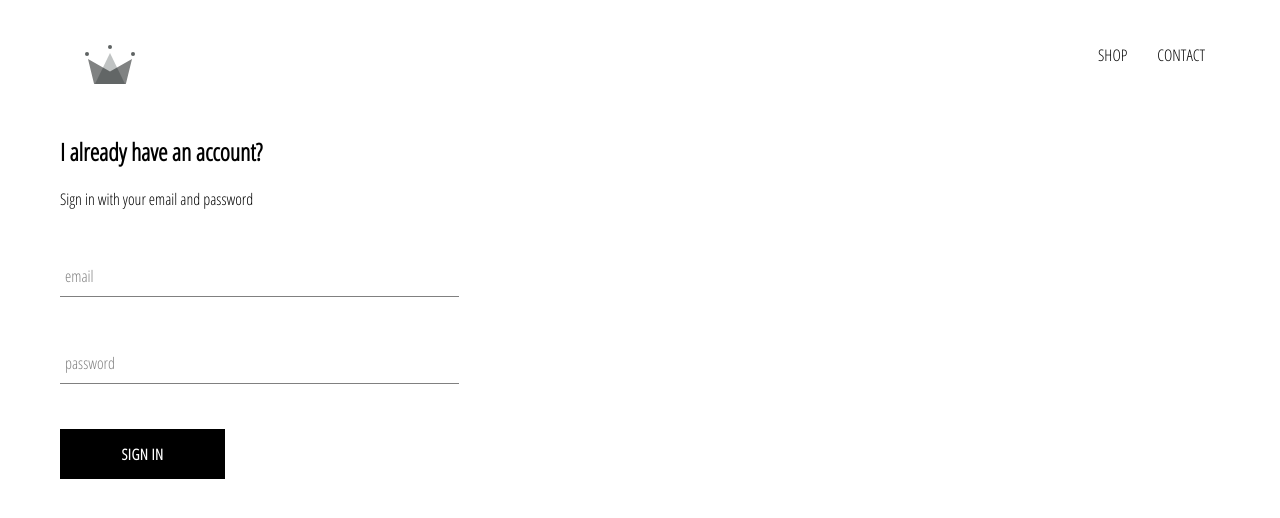
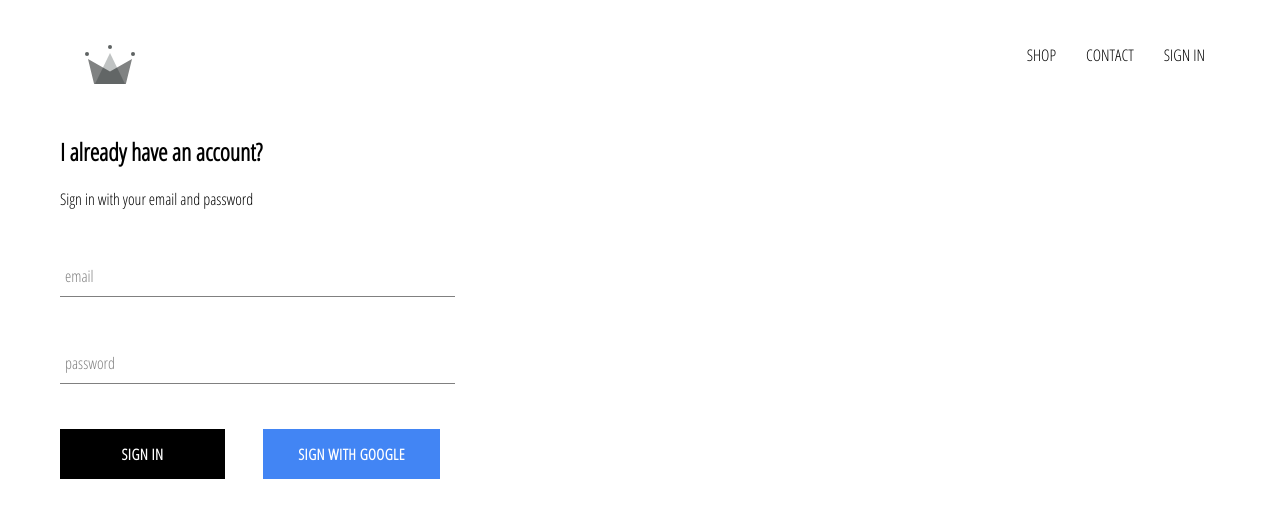
Before and after one commit to straleboni/crwn-clothin, a React (Create React App) app: page /signin in a window 1280 px wide. Shown: the top 518 px of the page. Built offline with nearby package versions, Linux system fonts and the light colour scheme; no server answers.

Commit message:
integration firebase and google signIn and signOut

```diff
--- a/package.json
+++ b/package.json
@@ -6,6 +6,7 @@
     "@testing-library/jest-dom": "^4.2.4",
     "@testing-library/react": "^9.3.2",
     "@testing-library/user-event": "^7.1.2",
+    "firebase": "^7.24.0",
     "node-sass": "^4.14.1",
     "react": "^16.14.0",
     "react-dom": "^16.14.0",
--- a/src/App.js
+++ b/src/App.js
@@ -5,11 +5,27 @@
 import {Switch, Route} from 'react-router-dom';
 import Header from './components/header/header.component';
 import SignInAndSignUpPage from './pages/sign-in-and-sign-up/sign-in-and-sign-up.component';
+import {auth} from './firebase/firebase.utils';
 
-function App() {
+class App extends React.Component {
+  state = {
+    currentUser: null
+  }
+
+  unSubscribeFromAuth = null;
+  componentDidMount() {
+    this.unSubscribeFromAuth = auth.onAuthStateChanged(user=>{
+      this.setState({currentUser: user});
+      console.log(user)
+    })
+  }
+  componentWillUnmount() { //oslobadjanje memorijskog prostora
+    this.unSubscribeFromAuth();
+  }
+  render() {
     return (
       <div className="App">
-      <Header/>
+        <Header currentUser={this.state.currentUser}/>
         <Switch>
           <Route exact path="/" component={HomePage}/>
           <Route exact path="/shop" component={ShopPage}/>
@@ -18,5 +34,5 @@
       </div>
     );
   }
-
+}
 export default App;
--- a/src/components/custom-button/custom-button.component.js
+++ b/src/components/custom-button/custom-button.component.js
@@ -1,8 +1,8 @@
 import React from 'react';
 import './custom-button.styles.scss';
 
-const CustomButton = ({children, ...otherProps}) => (
-    <button className="custom-button" {...otherProps}>
+const CustomButton = ({children, isGoogleSignIn, ...otherProps}) => (
+    <button className={`${isGoogleSignIn ? 'google-sign-in' : ''} custom-button`} {...otherProps}>
         {children}
     </button>
 )
--- a/src/components/custom-button/custom-button.styles.scss
+++ b/src/components/custom-button/custom-button.styles.scss
@@ -19,4 +19,12 @@
       color: black;
       border: 1px solid black;
     }
+    &.google-sign-in {
+      background-color: #4285f4;
+      color: #fff;
+      &:hover {
+        background-color: #357ae8;
+        border: none;
+      }
+    }
   }
--- a/src/components/header/header.component.js
+++ b/src/components/header/header.component.js
@@ -2,8 +2,10 @@
 import {Link} from 'react-router-dom';
 import { ReactComponent as Logo } from '../../assets/crown.svg';
 import './header.styles.scss';
+import {signInWithGoogle} from '../../firebase/firebase.utils';
+import {auth} from '../../firebase/firebase.utils';
 
-const Header = () => (
+const Header = ({currentUser}) => (
     <div className="header">
         <Link className="logo-container" to="/">
             <Logo className="logo"/>
@@ -11,6 +13,12 @@
         <div className="options">
             <Link className="option" to="/shop">SHOP</Link>
             <Link className="option" to="/contact">CONTACT</Link>
+            {
+                currentUser ?
+                 <div className="option" onClick={() => auth.signOut()}>SIGN OUT</div>
+                :
+                 <Link className="option" to="/signIn" onClick={signInWithGoogle}>SIGN IN</Link>
+            }
         </div>
     </div>
 )
--- a/src/components/header/header.styles.scss
+++ b/src/components/header/header.styles.scss
@@ -20,6 +20,7 @@
 
       .option {
         padding: 10px 15px;
+        cursor: pointer;
       }
     }
   }
--- a/src/components/sign-in/sign-in.component.js
+++ b/src/components/sign-in/sign-in.component.js
@@ -2,6 +2,7 @@
 import './sign-in.styles.scss';
 import FormInput from '../form-input/form-input.component';
 import CustomButton from '../custom-button/custom-button.component';
+import {signInWithGoogle} from '../../firebase/firebase.utils';
 
 class SignIn extends React.Component {
     state = {
@@ -25,7 +26,10 @@
                 <form onSubmit={this.handleSubmit}>
                     <FormInput label="email" type="email" name="email" value={email} onChange={this.handleOnChange} required/>
                     <FormInput label="password" type="password" name="password" value={password} onChange={this.handleOnChange} required/>
-                    <CustomButton type="submit" value="Submit Form">SIGN IN</CustomButton>
+                    <div className="buttons">
+                        <CustomButton type="submit" value="Submit Form">SIGN IN</CustomButton>
+                        <CustomButton onClick={signInWithGoogle} isGoogleSignIn>SIGN WITH GOOGLE</CustomButton>
+                    </div>
                 </form>
             </div>
         )
--- a/src/components/sign-in/sign-in.styles.scss
+++ b/src/components/sign-in/sign-in.styles.scss
@@ -1,6 +1,9 @@
 .sign-in {
-    width: 30vw;
+    width: 380px;
     display: flex;
     flex-direction: column;
-
+    .buttons {
+        display: flex;
+        justify-content: space-between;
+    }
 }
--- /dev/null
+++ b/src/firebase/firebase.utils.js
@@ -0,0 +1,27 @@
+import firebase from 'firebase/app';
+import 'firebase/firestore';
+import 'firebase/auth';
+
+const config = {
+    apiKey: "AIzaSyCZTRrcfF6LM_QxrXTxq2EK53yNGg232_A",
+    authDomain: "crwn-db-38b51.firebaseapp.com",
+    databaseURL: "https://crwn-db-38b51.firebaseio.com",
+    projectId: "crwn-db-38b51",
+    storageBucket: "crwn-db-38b51.appspot.com",
+    messagingSenderId: "1022485807995",
+    appId: "1:1022485807995:web:39237c9899821314c0b3de",
+    measurementId: "G-JDKNLDFMNX"
+};
+
+firebase.initializeApp(config);
+
+export const auth = firebase.auth();
+
+export const firestore = firebase.firestore();
+
+const provider = new firebase.auth.GoogleAuthProvider();
+provider.setCustomParameters({prompt: 'select_account'});
+
+export const signInWithGoogle = () => auth.signInWithPopup(provider);
+
+export default firebase;
```
Also changed, not shown: 1 other file (tests, documents, lock files or other folders). Lines whose indentation alone changed are shown as unchanged.
